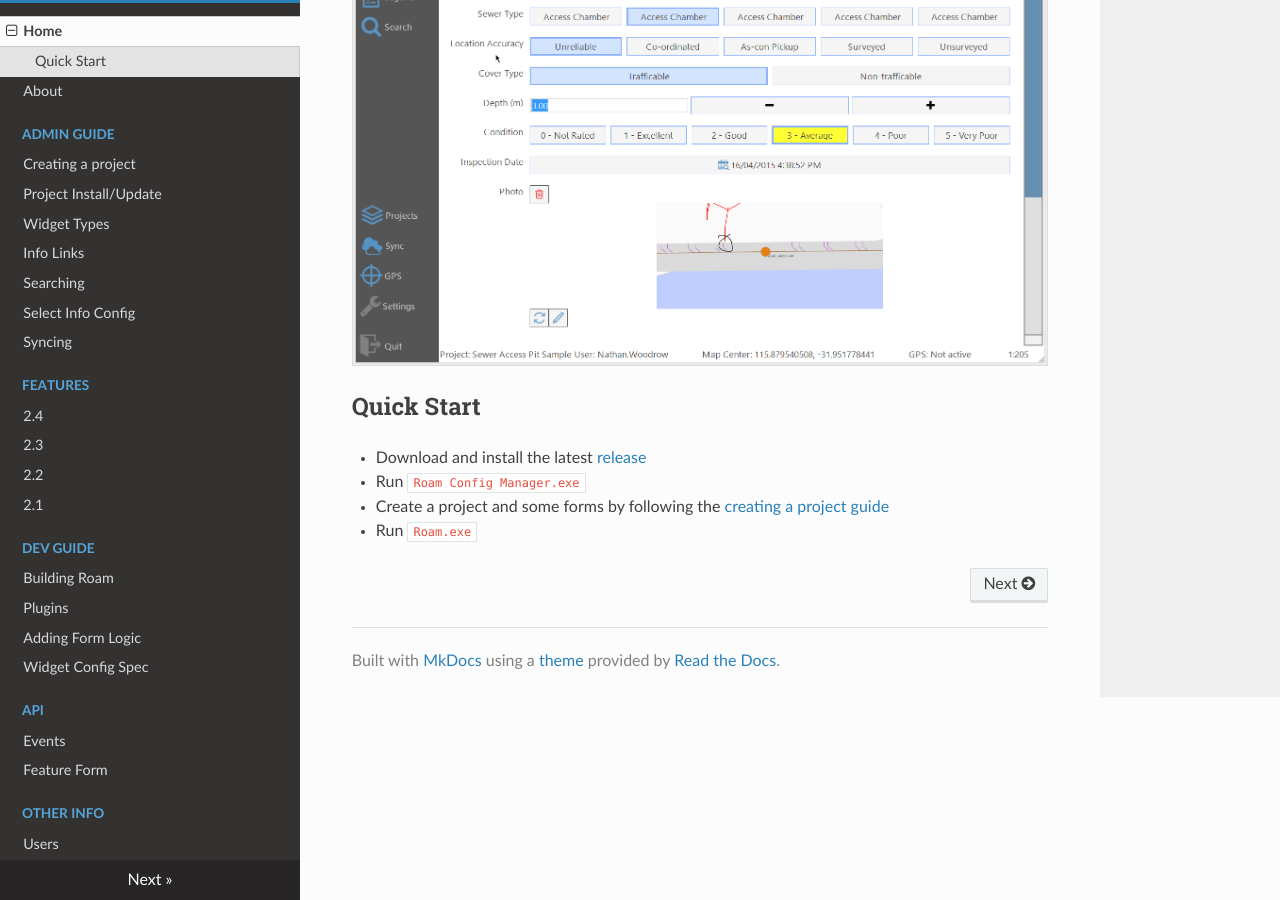
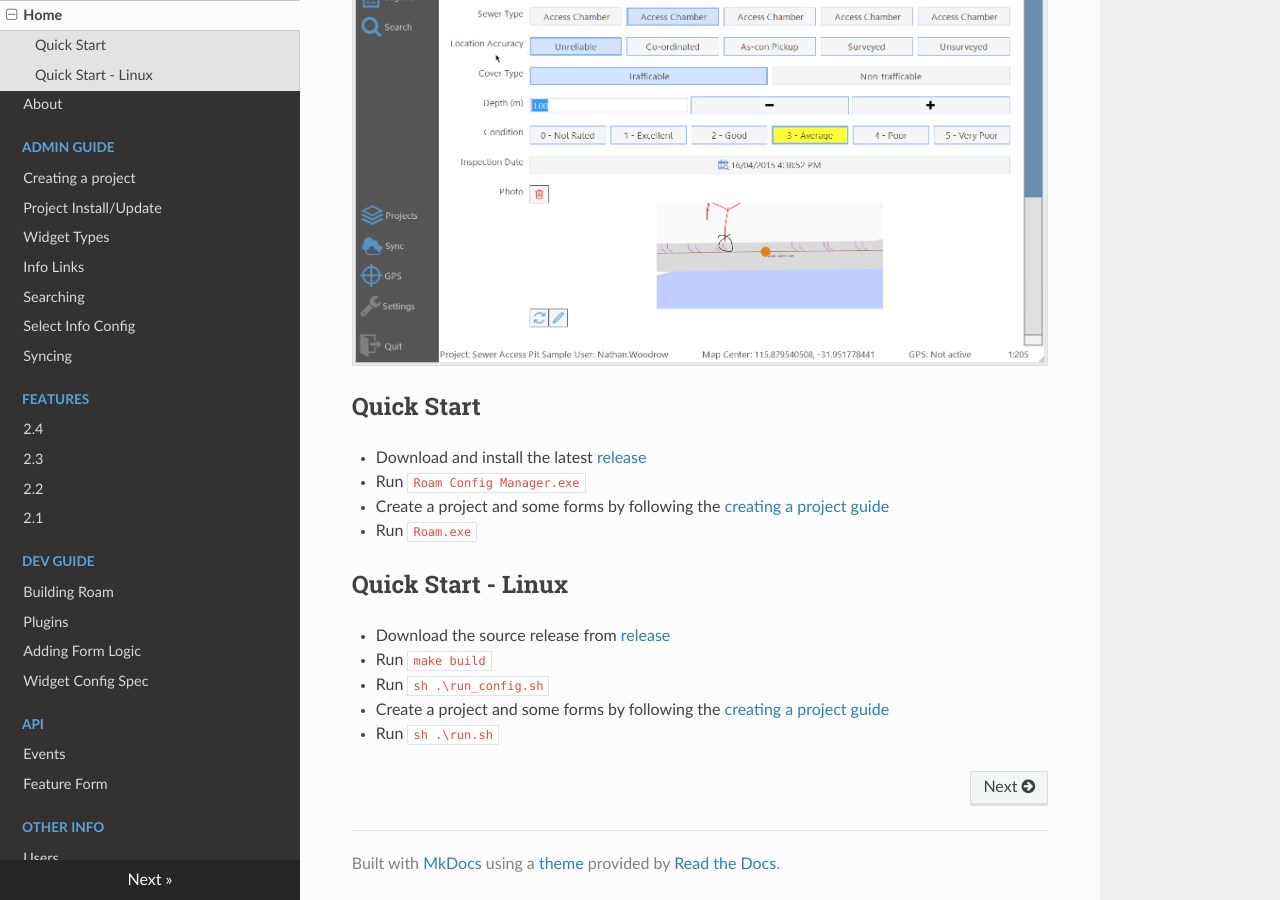
Before and after one commit to roam-qgis/Roam-docs, an MkDocs documentation site: the page built from docs/index.md, in a window 1280 px wide and 900 px high, scrolled down 935 px. Built offline with MkDocs 1.6.1, drawn with Linux system fonts in a browser that asks for light colours; nearby versions of some CDN libraries; old or Windows-style settings are respelled for this version of MkDocs.

Commit message:
Adding linux quick start

```diff
--- a/docs/index.md
+++ b/docs/index.md
@@ -19,3 +19,11 @@ IntraMaps Roam is a simple data collection application built using QGIS. IntraMa
 - Run `Roam Config Manager.exe`
 - Create a project and some forms by following the [creating a project guide](admin-guide/projectadmin.md)
 - Run `Roam.exe`
+
+## Quick Start - Linux
+
+- Download the source release from [release](https://github.com/DMS-Aus/Roam/releases)
+- Run `make build`
+- Run `sh .\run_config.sh`
+- Create a project and some forms by following the [creating a project guide](admin-guide/projectadmin.md)
+- Run `sh .\run.sh`
```
